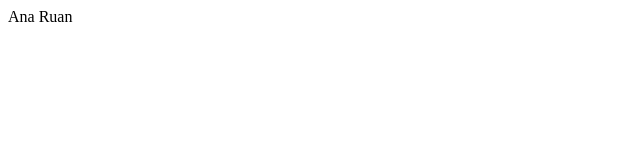
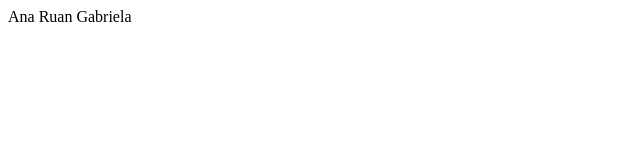
Before and after one commit to ValeriaDeFreitas/projeto_2b, a plain HTML site: page index.html in a window 1280 px wide. Shown: the full height of the page, 0-640 px from the left. Drawn offline with Linux system fonts and the light colour scheme.

Commit message:
versao 3.0

```diff
--- a/index.html
+++ b/index.html
@@ -9,5 +9,6 @@
 <body>
     Ana
     Ruan
+    Gabriela
 </body>
 </html>
```
